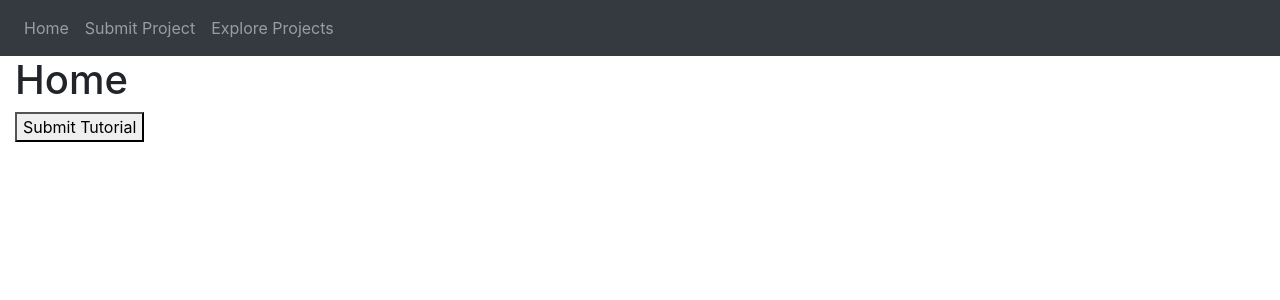
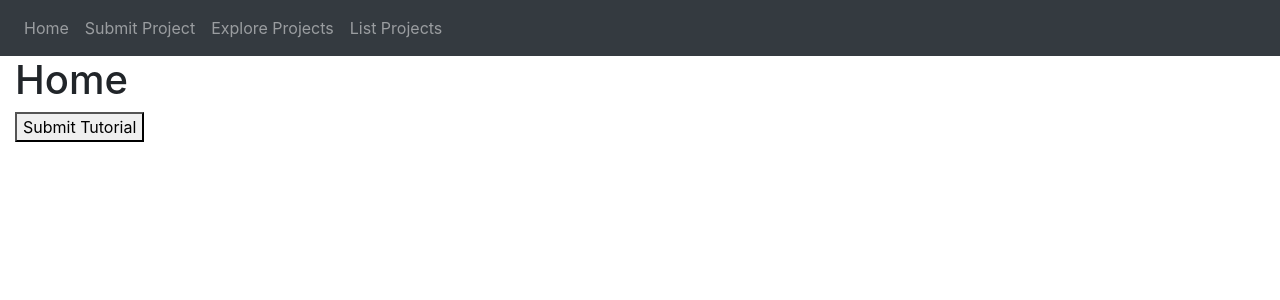
Before and after one commit to MA0610/DatabaseProjectWebsite, a Flask app: page / in a window 1280 px wide. Shown: the top 300 px of the page. Run offline with Flask 3, Linux system fonts and the light colour scheme; some libraries are stand-ins or nearby versions.

Commit message:
Update base.html added subpage that users can click to go to list of projects (it used to be "hidden" but still accessible)

```diff
--- a/Databases Project Website/templates/base.html
+++ b/Databases Project Website/templates/base.html
@@ -35,6 +35,7 @@
           <a class="nav-item nav-link" id="home" href="/">Home</a>
           <a class="nav-item nav-link" id="submission" href="/submitProject">Submit Project</a>
           <a class="nav-item nav-link" id="explore" href="/exploreProjects">Explore Projects</a>
+          <a class="nav-item nav-link" id="list" href="/list">List Projects</a>
         </div>
       </div>
     </nav>
```
